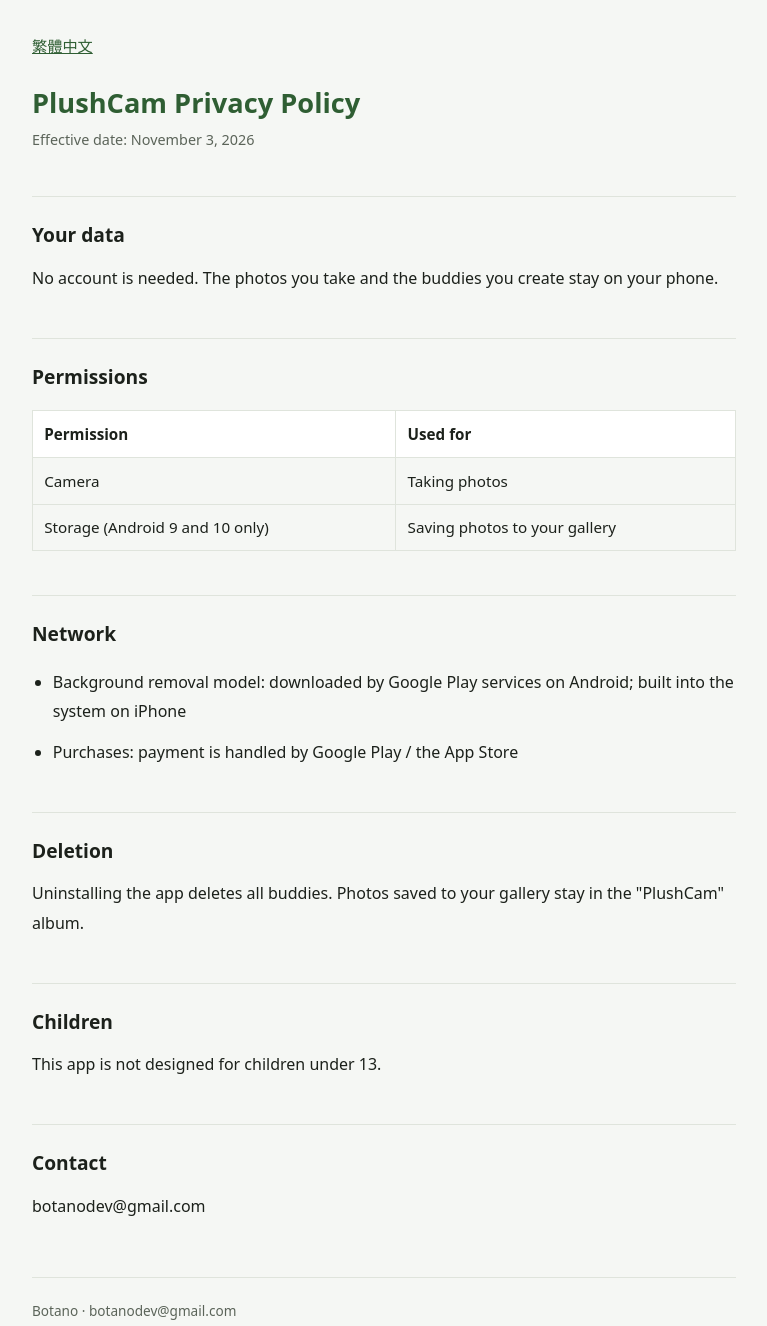
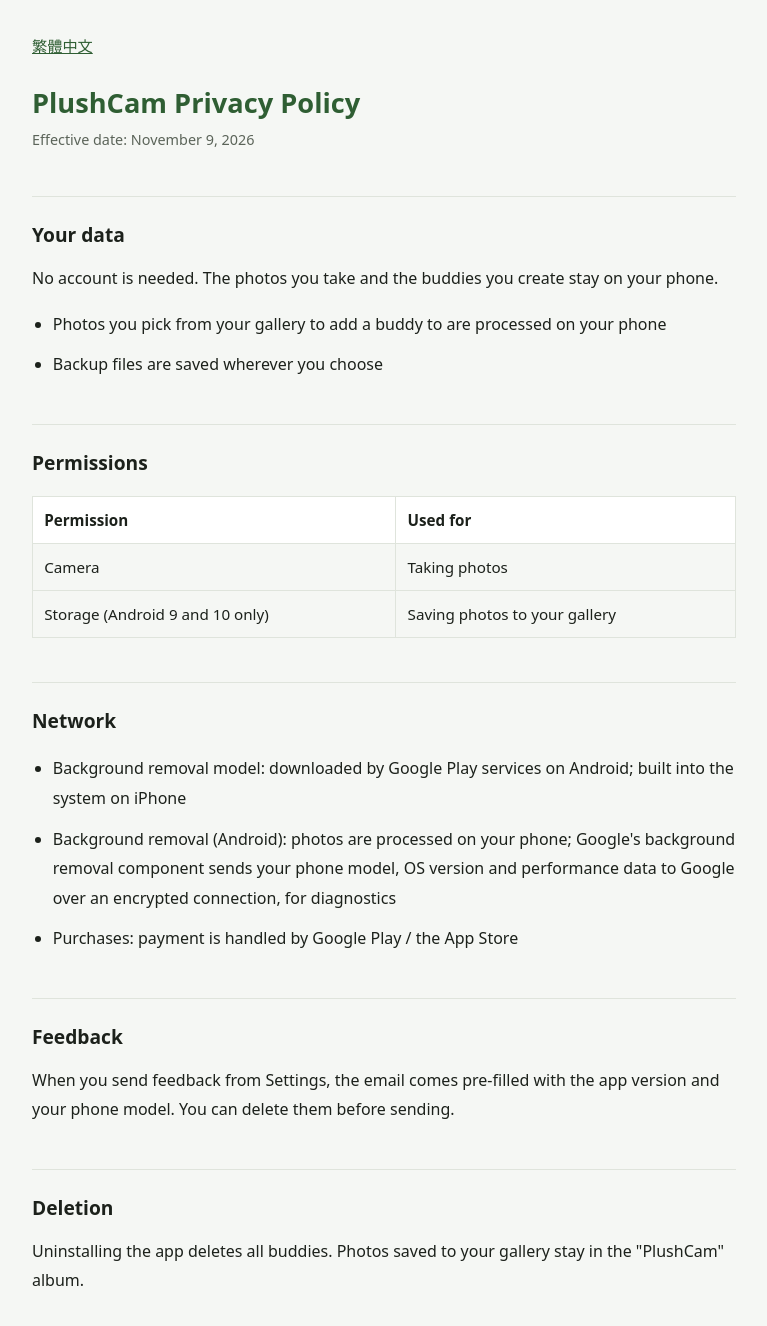
Before and after one commit to botanodev/plushcam, a plain HTML site: page privacy.html in a window 1280 px wide. Shown: the top 1326 px of the page, without its empty margins (256-1023 px from the left). Drawn offline with Linux system fonts and the light colour scheme.

Commit message:
Update privacy policy (2026-11-09): ML Kit diagnostics, compose photos, backups, feedback mail

```diff
--- a/privacy.html
+++ b/privacy.html
@@ -77,9 +77,13 @@
 <main>
 <p class="lang"><a href="privacy-zh.html" hreflang="auto">繁體中文</a></p>
 <h1>PlushCam Privacy Policy</h1>
-<div class="meta"><p>Effective date: November 3, 2026</p></div>
+<div class="meta"><p>Effective date: November 9, 2026</p></div>
 <h2>Your data</h2>
 <p>No account is needed. The photos you take and the buddies you create stay on your phone.</p>
+<ul>
+<li>Photos you pick from your gallery to add a buddy to are processed on your phone</li>
+<li>Backup files are saved wherever you choose</li>
+</ul>
 <h2>Permissions</h2>
 <div class="table-wrap"><table><thead><tr>
 <th>Permission</th>
@@ -91,8 +95,11 @@
 <h2>Network</h2>
 <ul>
 <li>Background removal model: downloaded by Google Play services on Android; built into the system on iPhone</li>
+<li>Background removal (Android): photos are processed on your phone; Google&#x27;s background removal component sends your phone model, OS version and performance data to Google over an encrypted connection, for diagnostics</li>
 <li>Purchases: payment is handled by Google Play / the App Store</li>
 </ul>
+<h2>Feedback</h2>
+<p>When you send feedback from Settings, the email comes pre-filled with the app version and your phone model. You can delete them before sending.</p>
 <h2>Deletion</h2>
 <p>Uninstalling the app deletes all buddies. Photos saved to your gallery stay in the &quot;PlushCam&quot; album.</p>
 <h2>Children</h2>
```
Also changed, not shown: privacy-zh.html (+8 -1 lines).
